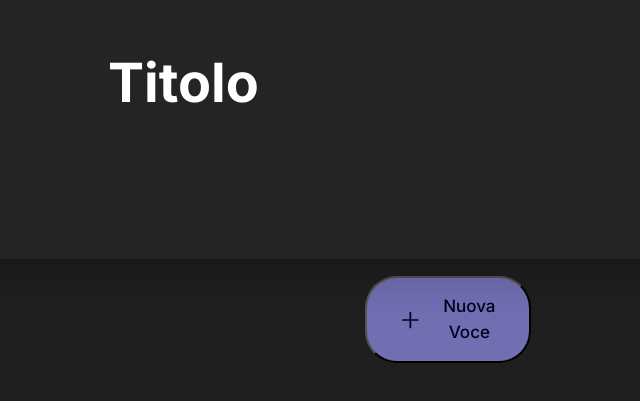
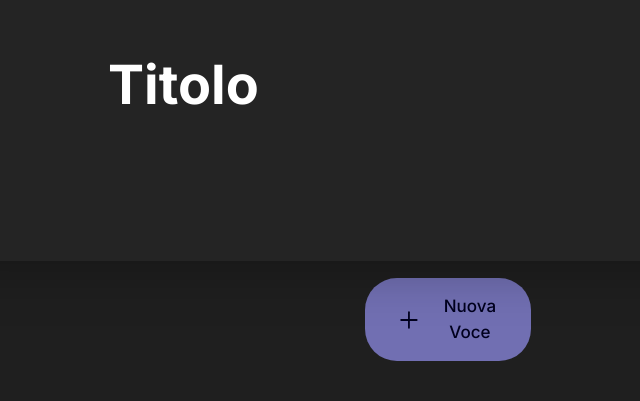
Before and after one commit to AndreaNocciolini/stride, a React (Create React App) app: page / in a window 1280 px wide. Shown: the part 233-634 px from the top of the page, without its empty margins (192-832 px from the left). Built offline with nearby package versions, Linux system fonts and the light colour scheme.

Commit message:
adjust border button

```diff
--- a/src/App.scss
+++ b/src/App.scss
@@ -21,6 +21,7 @@
     margin-top: 1em;
     padding: 16px 32px;
     border-radius: 32px;
+    border: 0;
 
     font-size: 17px;
     font-weight: 500;
--- a/src/components/Modal.scss
+++ b/src/components/Modal.scss
@@ -52,6 +52,7 @@
             background-color: #716fb2;
             border-radius: 32px;
             padding: 8px 32px;
+            border: 0;
         }
     }
 }
```
